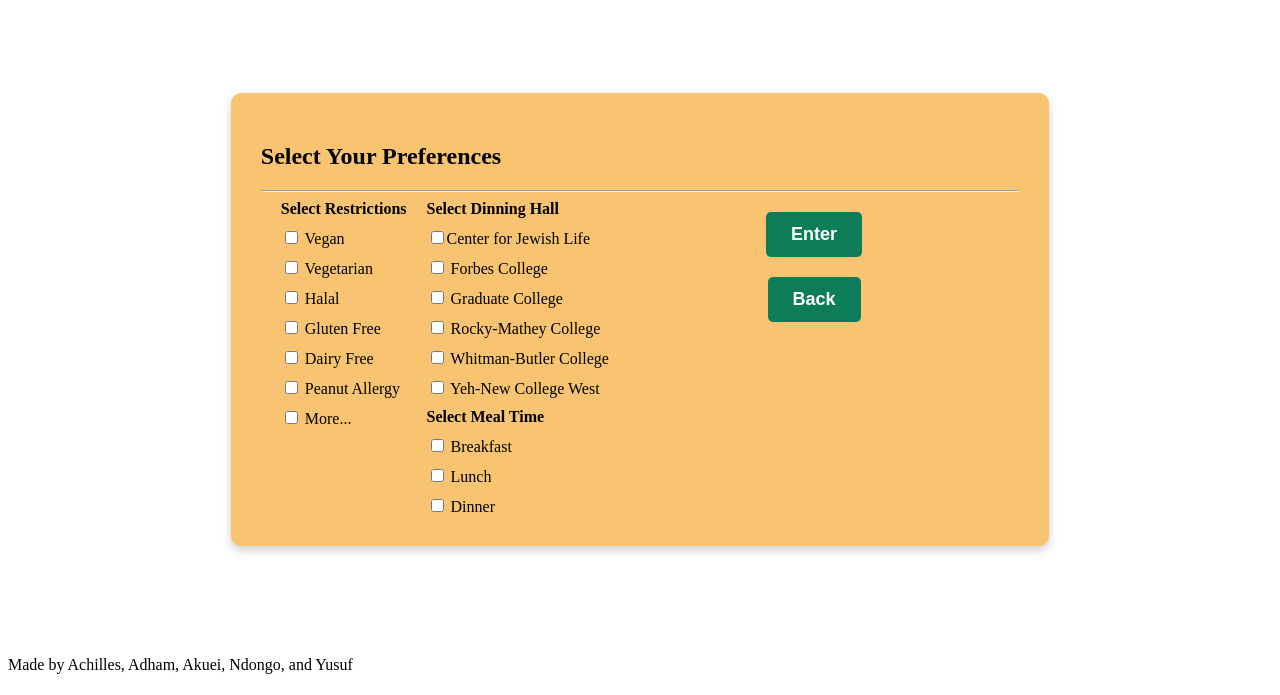
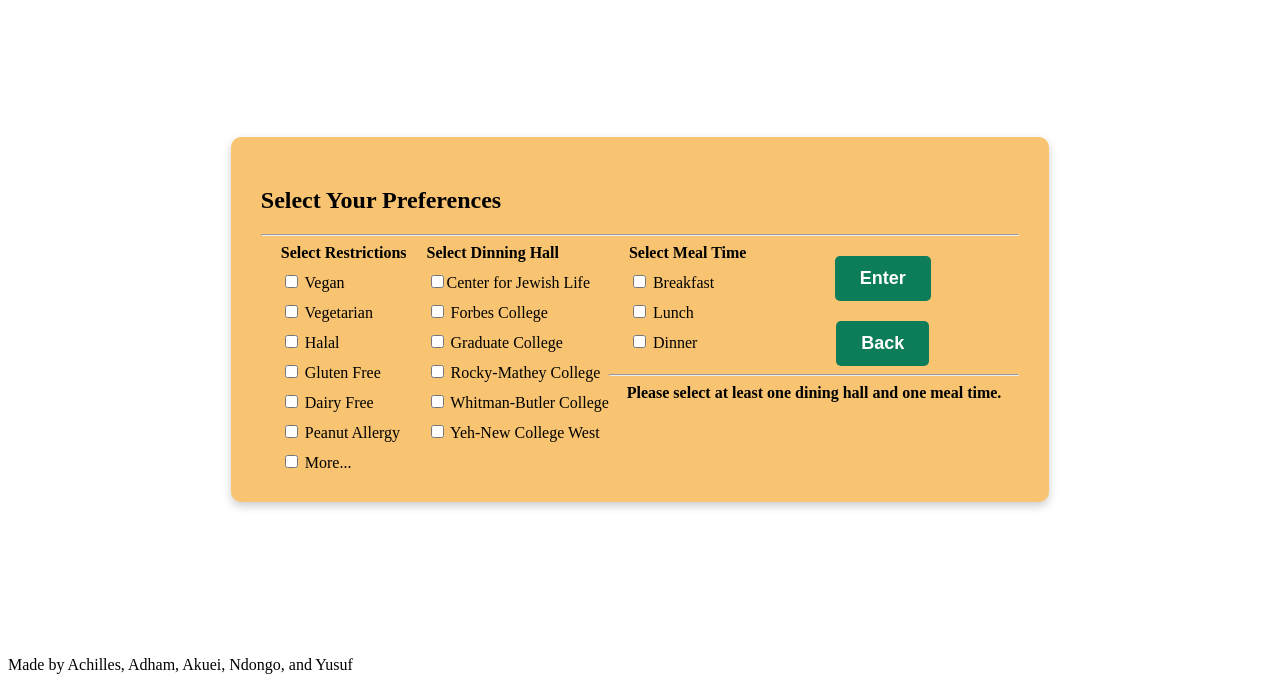
Before and after one commit to princeton-eats/princetoneats, a Flask app: page /find_meals in a window 1280 px wide. Shown: the part 105-800 px from the top of the page. Run offline with Flask 3, Linux system fonts and the light colour scheme.

Commit message:
handles for incorrect selections

```diff
--- a/src/princetoneats/templates/find_meals.html
+++ b/src/princetoneats/templates/find_meals.html
@@ -19,7 +19,8 @@
         <div class="preferences-box">
             <h2>Select Your Preferences</h2>
             <hr class="line">
-            <form id="mealForm">
+
+            <form id="allergensForm">
                 <div class="checkbox-group">
                     <h4>Select Restrictions</h4>
                     <label><input type="checkbox" name="ARfilter" value="vegan"> Vegan</label>
@@ -32,7 +33,7 @@
                 </div>
             </form>
 
-            <form id="dinningHall">
+            <form id="diningHallFrom">
                 <div class="checkbox-group">
                     <h4>Select Dinning Hall</h4>
                     <label><input type="checkbox" name="DHfilter" value="CJL">Center for Jewish Life</label>
@@ -41,13 +42,15 @@
                     <label><input type="checkbox" name="DHfilter" value="Roma"> Rocky-Mathey College</label>
                     <label><input type="checkbox" name="DHfilter" value="WB"> Whitman-Butler College</label>
                     <label><input type="checkbox" name="DHfilter" value="YN"> Yeh-New College West</label>
+                </div>
+            </form>
 
+            <form id="mealTimeForm">
+                <div class="checkbox-group">
                     <h4>Select Meal Time</h4>
                     <label><input type="checkbox" name="MTfilter" value="Breakfast"> Breakfast</label>
                     <label><input type="checkbox" name="MTfilter" value="Lunch"> Lunch</label>
                     <label><input type="checkbox" name="MTfilter" value="Dinner"> Dinner</label>
-
-                    <!-- <input type="submit" id="submitButton" value="Save" style="margin-top: 5px; margin-left: 65px;"> -->
                 </div>
             </form>
 
@@ -55,6 +58,10 @@
                 <button id="enterButton">Enter</button>
                 <button onclick="location.href='/'">Back</button>
             </div>
+
+            <hr class="line">
+
+            <h4 id="errorHandling" style="color: black; text-align: center;">Please select at least one dining hall and one meal time.</h4>
         </div>
     </div>
 
@@ -64,17 +71,44 @@
 
     <script>
         document.getElementById("enterButton").addEventListener("click", function() {
-            let form = document.getElementById("dinningHall");
-            let formData = new FormData(form);
+            let formDHF = document.getElementById("diningHallFrom");
+            let formMTF = document.getElementById("mealTimeForm");
+            // let formAF = document.getElementById("allergensForm");
+
+
+            let formDataDHF = new FormData(formDHF);
+            let formDataMTF = new FormData(formMTF);
+            // let formDataAF = new FormData(formAF);
 
             let DH = [];
             let MT = [];
+            // let AR = [];
 
-            formData.getAll("DHfilter").forEach(value => DH.push(value));
-            formData.getAll("MTfilter").forEach(value => MT.push(value));
+            formDataDHF.getAll("DHfilter").forEach(value => DH.push(value));
+            formDataMTF.getAll("MTfilter").forEach(value => MT.push(value));
+            // formDataMTF.getAll("ARfilter").forEach(value => AR.push(value));
 
-            let queryString = `?DHfilter=${DH.join(",")}&MTfilter=${MT.join(",")}`;
-            window.location.href = "/meals_list" + queryString;
+            let errorMessage = "";
+
+            if (DH.length === 0) {
+                errorMessage += "Please select at least one dining hall. ";
+            }
+            if (MT.length === 0) {
+                errorMessage += "Please select a meal time.";
+            }
+            if (MT.length > 1) {
+                errorMessage += "Please select only one meal time.";
+            }
+
+            if (errorMessage.length != 0) {
+               let errorBox = document.getElementById('errorHandling');
+               errorBox.innerText = errorMessage;
+               errorBox.style.color = 'red';
+            }
+            else {
+                let queryString = `?DHfilter=${DH.join(",")}&MTfilter=${MT.join(",")}`;
+                window.location.href = "/meals_list" + queryString;
+            }
         });
     </script>
 </body>
```
Also changed, not shown: src/princetoneats/static/css/find_meals.css (+0 -11 lines).
